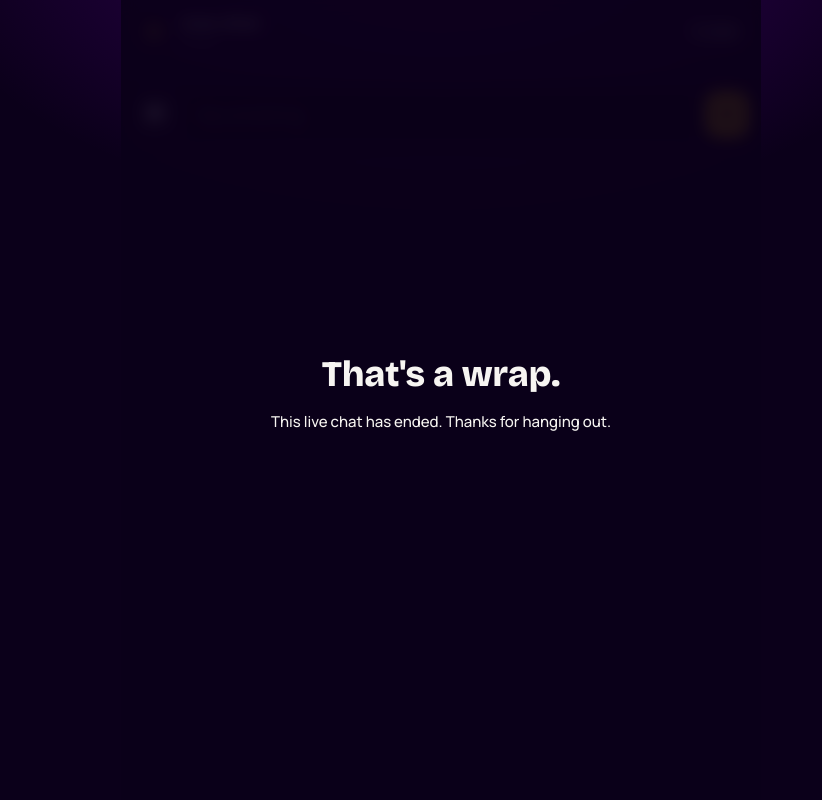
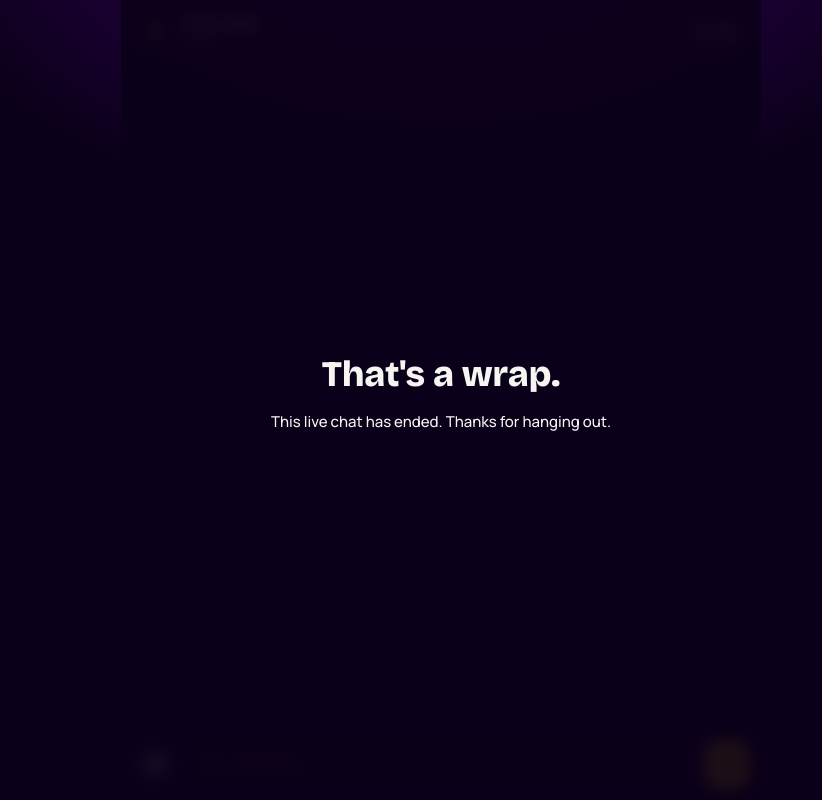
Before and after one commit to FriskyDevelopments/nebu-quest, a plain HTML site: page live/index.html in a window 1280 px wide. Shown: the whole page, without its empty margins (199-1021 px from the left). Drawn offline with nearby package versions, Linux system fonts and the light colour scheme; no server answers.

Commit message:
Viewer: fixed grid rows so hidden notices don't stretch the footer

```diff
--- a/viewer/live.css
+++ b/viewer/live.css
@@ -70,3 +70,5 @@ body { background: radial-gradient(900px 500px at 50% -10%, rgba(157,0,255,.28),
 @media (prefers-reduced-motion: reduce) { * { animation: none !important; transition: none !important; } }
 
 @media (prefers-reduced-motion: reduce) { .lv-pin, .lv-pin *, .lv-announce { animation: none !important; } }
+/* Fixed grid rows so hidden notices don't shift the chat/footer rows */
+.lv-top { grid-row: 1; } .lv-pin { grid-row: 2; } .lv-announce { grid-row: 3; } .lv-main { grid-row: 4; min-height: 0; } .lv-bottom { grid-row: 5; }
```
